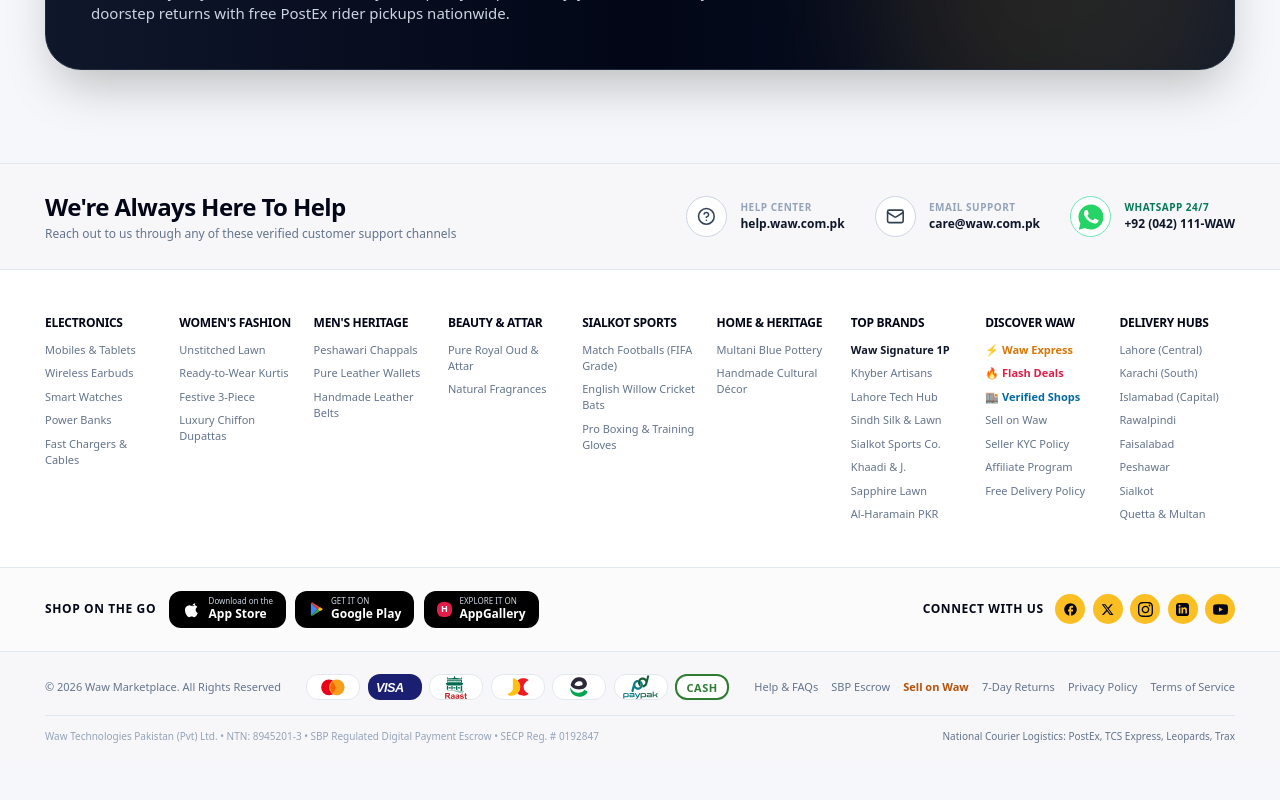
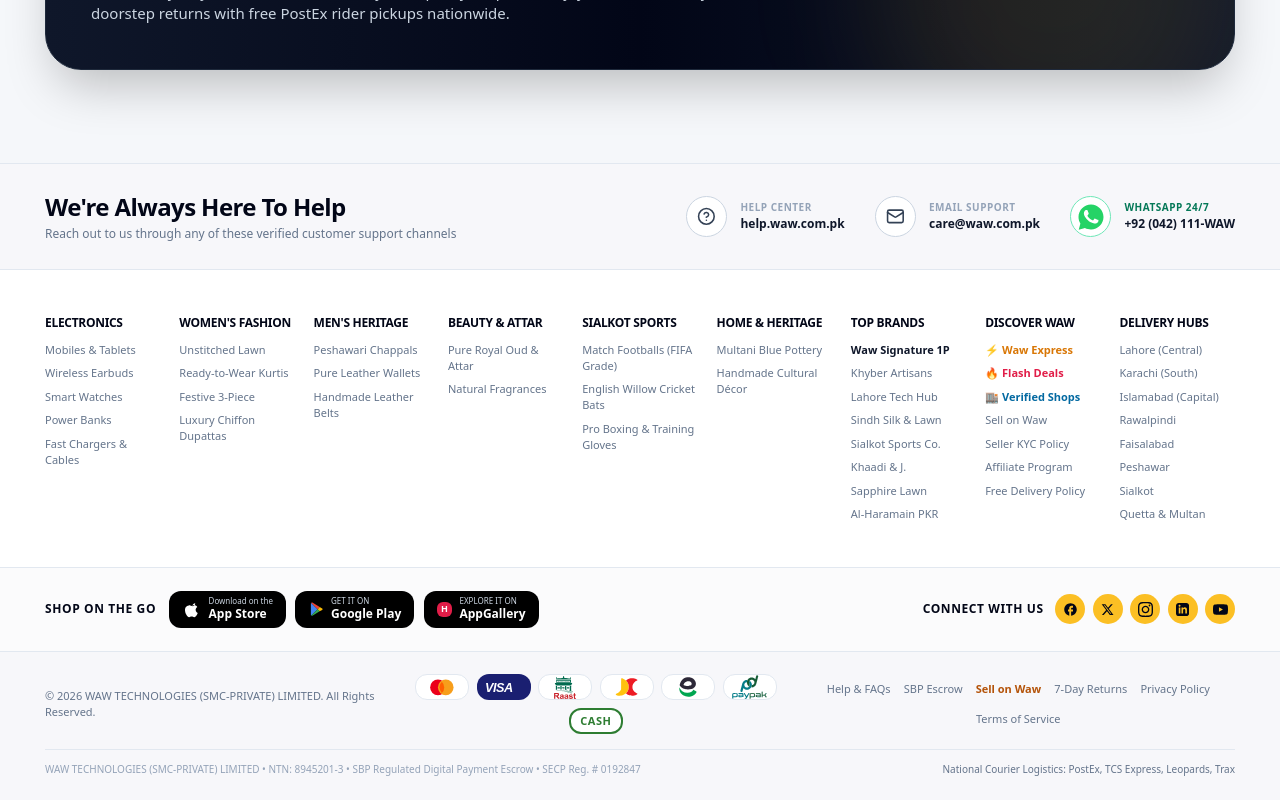
Before and after one commit to Raufkhalid78/waw, a Next.js app in the folder apps/web/: page / in a window 1280 px wide. Shown: the part 5699-6499 px from the top of the page. Before the commit the page ends 6465 px from the top, so only its background shows below. Built offline with nearby package versions, Linux system fonts and the light colour scheme; a web font is replaced by a local one.

Commit message:
chore(web): update legal company name to WAW TECHNOLOGIES (SMC-PRIVATE) LIMITED

```diff
--- a/apps/web/src/components/layout/Footer.tsx
+++ b/apps/web/src/components/layout/Footer.tsx
@@ -318,7 +318,7 @@ export function Footer() {
           <div className="flex flex-col lg:flex-row items-center justify-between gap-4 text-[11px] text-slate-600">
             {/* Copyright */}
             <div className="font-medium text-slate-500">
-              © 2026 Waw Marketplace. All Rights Reserved
+              © {new Date().getFullYear()} WAW TECHNOLOGIES (SMC-PRIVATE) LIMITED. All Rights Reserved.
             </div>
 
             {/* Payment Badges — fully inline SVG, no external images */}
@@ -381,7 +381,7 @@ export function Footer() {
           {/* Row 2: Regulatory Company Registration Details */}
           <div className="pt-3 border-t border-slate-200 text-[10px] text-slate-400 text-center lg:text-left flex flex-col sm:flex-row items-center justify-between gap-2">
             <div>
-              Waw Technologies Pakistan (Pvt) Ltd. • NTN: 8945201-3 • SBP Regulated Digital Payment Escrow • SECP Reg. # 0192847
+              WAW TECHNOLOGIES (SMC-PRIVATE) LIMITED • NTN: 8945201-3 • SBP Regulated Digital Payment Escrow • SECP Reg. # 0192847
             </div>
             <div className="flex items-center gap-2 text-slate-500 font-medium">
               <span>National Courier Logistics: PostEx, TCS Express, Leopards, Trax</span>
```
